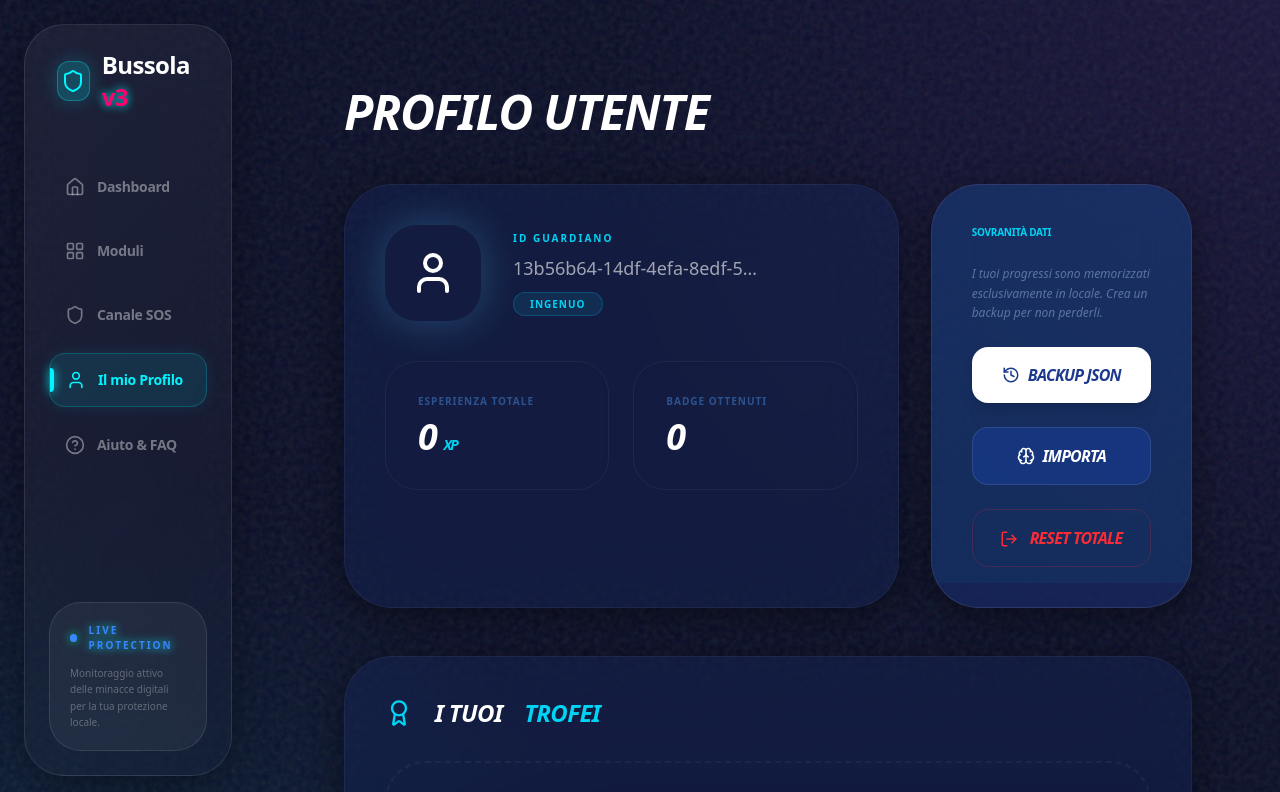
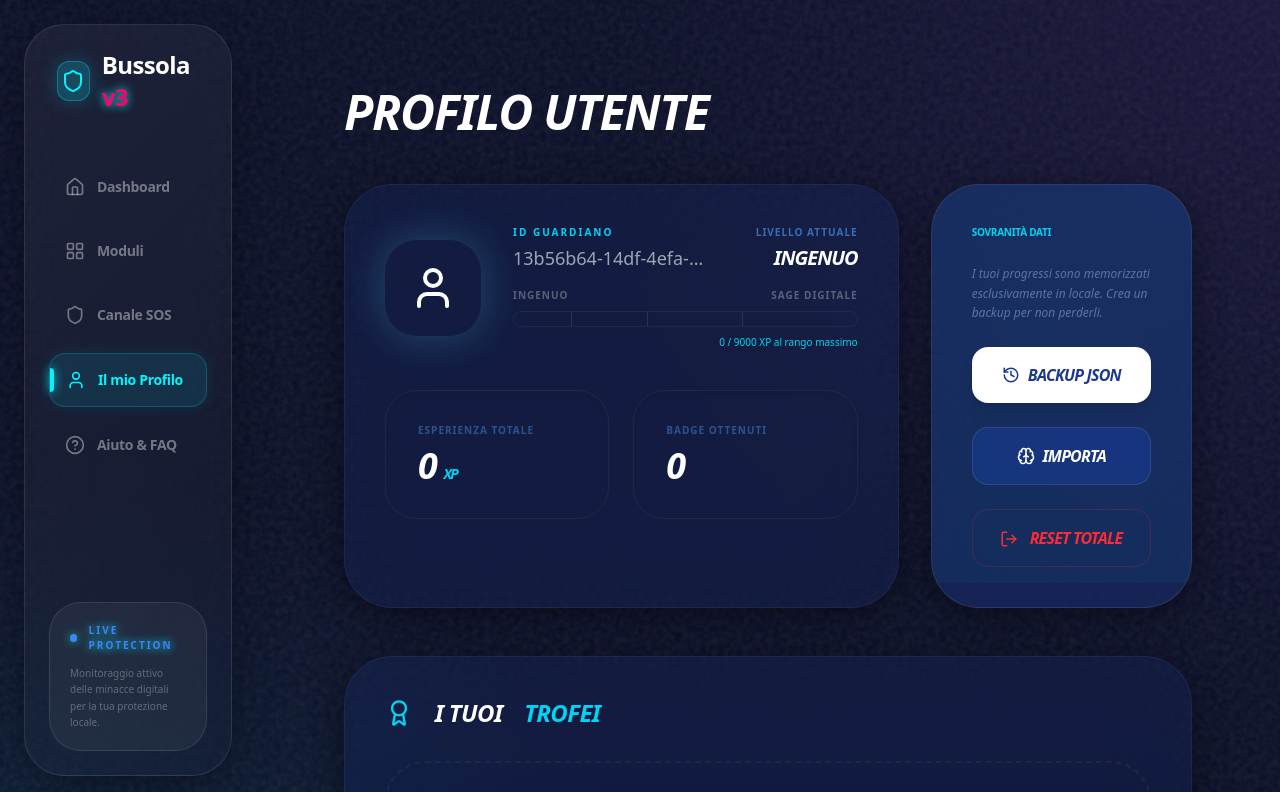
Before and after one commit to ajdohaxhia/busssola, a Next.js app: page /profilo in a window 1280 px wide. Shown: the top 792 px of the page. Built offline with nearby package versions, Linux system fonts and the light colour scheme.

Commit message:
feat: Enhanced Profile Page with visual progression system

```diff
--- a/src/app/profilo/page.tsx
+++ b/src/app/profilo/page.tsx
@@ -34,26 +34,56 @@ export default function ProfilePage() {
                 {/* Main Stats Card */}
                 <div className="md:col-span-2 bg-blue-900/20 backdrop-blur-2xl p-10 rounded-[3rem] border border-white/5 space-y-10 shadow-glass">
                     <div className="flex items-center gap-8">
-                        <div className="w-24 h-24 bg-accent-gradient rounded-[2rem] flex items-center justify-center text-white shadow-blue-glow">
+                        <div className="w-24 h-24 bg-accent-gradient rounded-[2rem] flex items-center justify-center text-white shadow-blue-glow shrink-0">
                             <Icon name="profile" size={48} />
                         </div>
-                        <div className="space-y-2">
-                            <div className="text-[10px] font-black text-cyan-400 uppercase tracking-[0.2em]">ID Guardiano</div>
-                            <div className="text-lg font-mono text-white/60 truncate max-w-[250px]">{userId}</div>
-                            <div className="inline-flex items-center gap-2 bg-cyan-400/10 border border-cyan-400/20 px-4 py-1.5 rounded-full">
-                                <span className="text-[10px] font-black text-cyan-400 uppercase tracking-widest leading-none">{tier}</span>
+                        <div className="space-y-2 w-full">
+                            <div className="flex justify-between items-start">
+                                <div>
+                                    <div className="text-[10px] font-black text-cyan-400 uppercase tracking-[0.2em] mb-1">ID Guardiano</div>
+                                    <div className="text-lg font-mono text-white/60 truncate max-w-[200px]">{userId}</div>
+                                </div>
+                                <div className="text-right">
+                                    <div className="text-[10px] font-black text-blue-400/60 uppercase tracking-widest mb-1">Livello Attuale</div>
+                                    <div className="text-xl font-black text-white italic tracking-tighter uppercase text-shadow-glow">{tier}</div>
+                                </div>
+                            </div>
+
+                            {/* Visual Tier Progress */}
+                            <div className="space-y-2 pt-2">
+                                <div className="flex justify-between text-[10px] font-bold uppercase tracking-widest text-white/30">
+                                    <span>Ingenuo</span>
+                                    <span>Sage Digitale</span>
+                                </div>
+                                <div className="h-4 bg-dark-900 rounded-full overflow-hidden border border-white/5 relative">
+                                    <motion.div
+                                        initial={{ width: 0 }}
+                                        animate={{ width: `${Math.min(100, (totalXP / 9000) * 100)}%` }}
+                                        transition={{ duration: 1.5, ease: "easeOut" }}
+                                        className="h-full bg-accent-gradient shadow-[0_0_15px_rgba(34,211,238,0.5)]"
+                                    />
+
+                                    {/* Tier Markers */}
+                                    <div className="absolute top-0 bottom-0 left-[16.6%] w-px bg-white/10" title="Consapevole (1500 XP)" />
+                                    <div className="absolute top-0 bottom-0 left-[38.8%] w-px bg-white/10" title="Informato (3500 XP)" />
+                                    <div className="absolute top-0 bottom-0 left-[66.6%] w-px bg-white/10" title="Esperto (6000 XP)" />
+                                    <div className="absolute top-0 bottom-0 left-[100%] w-px bg-white/10" title="Maestro (9000 XP)" />
+                                </div>
+                                <div className="text-right text-[10px] font-mono text-cyan-400">
+                                    {totalXP} / 9000 XP al rango massimo
+                                </div>
                             </div>
                         </div>
                     </div>
 
                     <div className="grid grid-cols-2 gap-6">
-                        <div className="bg-dark-900/40 p-8 rounded-[2rem] border border-white/5 shadow-inner">
+                        <div className="bg-dark-900/40 p-8 rounded-[2rem] border border-white/5 shadow-inner group hover:border-cyan-400/20 transition-colors">
                             <span className="text-[10px] text-blue-400/40 block mb-2 uppercase font-black tracking-widest">Esperienza Totale</span>
-                            <span className="text-4xl font-black text-white italic tracking-tighter">{totalXP} <span className="text-cyan-400 text-sm">XP</span></span>
+                            <span className="text-4xl font-black text-white italic tracking-tighter group-hover:text-cyan-400 transition-colors">{totalXP} <span className="text-cyan-400 text-sm">XP</span></span>
                         </div>
-                        <div className="bg-dark-900/40 p-8 rounded-[2rem] border border-white/5 shadow-inner">
+                        <div className="bg-dark-900/40 p-8 rounded-[2rem] border border-white/5 shadow-inner group hover:border-purple-400/20 transition-colors">
                             <span className="text-[10px] text-blue-400/40 block mb-2 uppercase font-black tracking-widest">Badge Ottenuti</span>
-                            <span className="text-4xl font-black text-white italic tracking-tighter">{achievements.length}</span>
+                            <span className="text-4xl font-black text-white italic tracking-tighter group-hover:text-purple-400 transition-colors">{achievements.length}</span>
                         </div>
                     </div>
                 </div>
```
